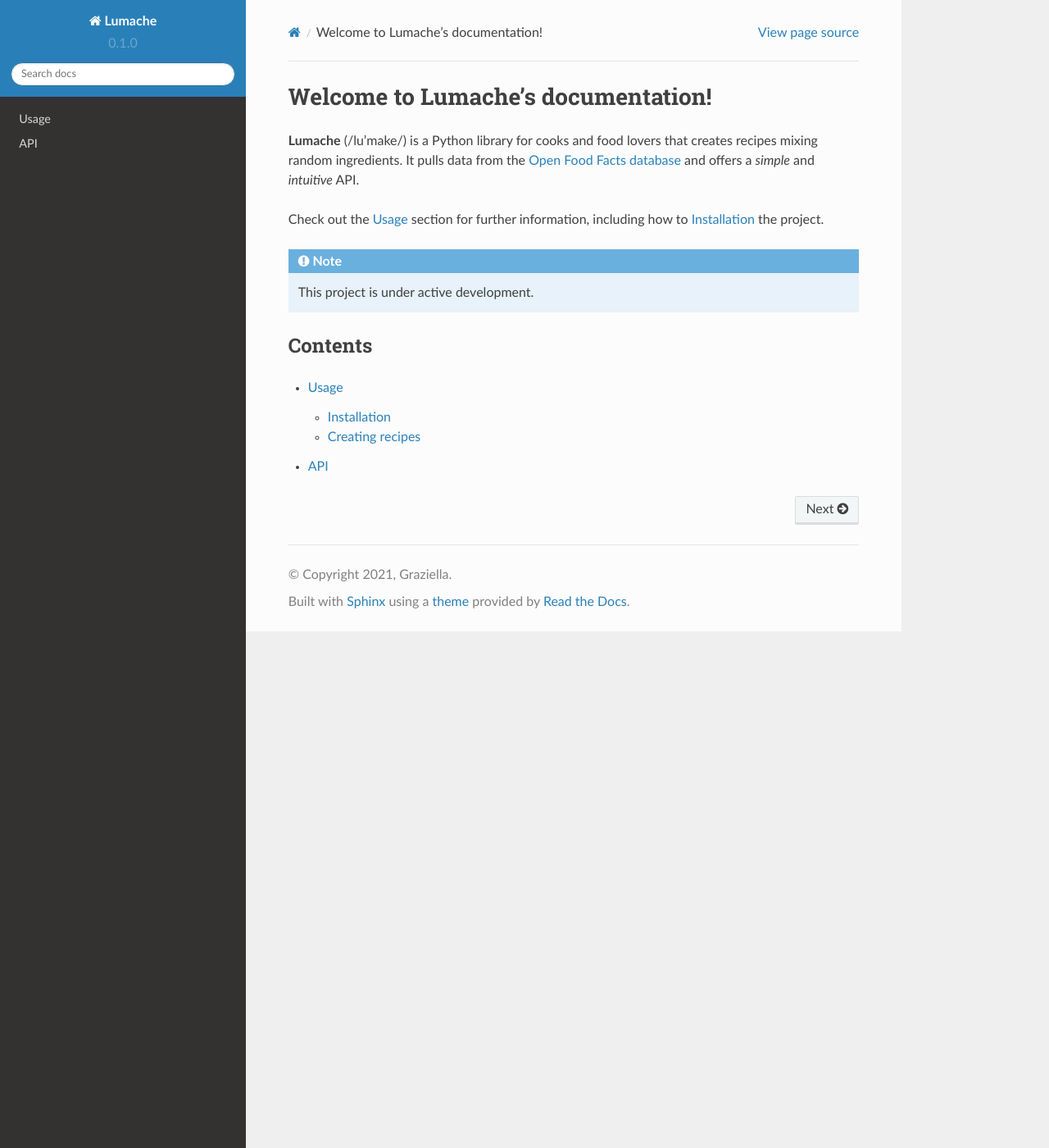
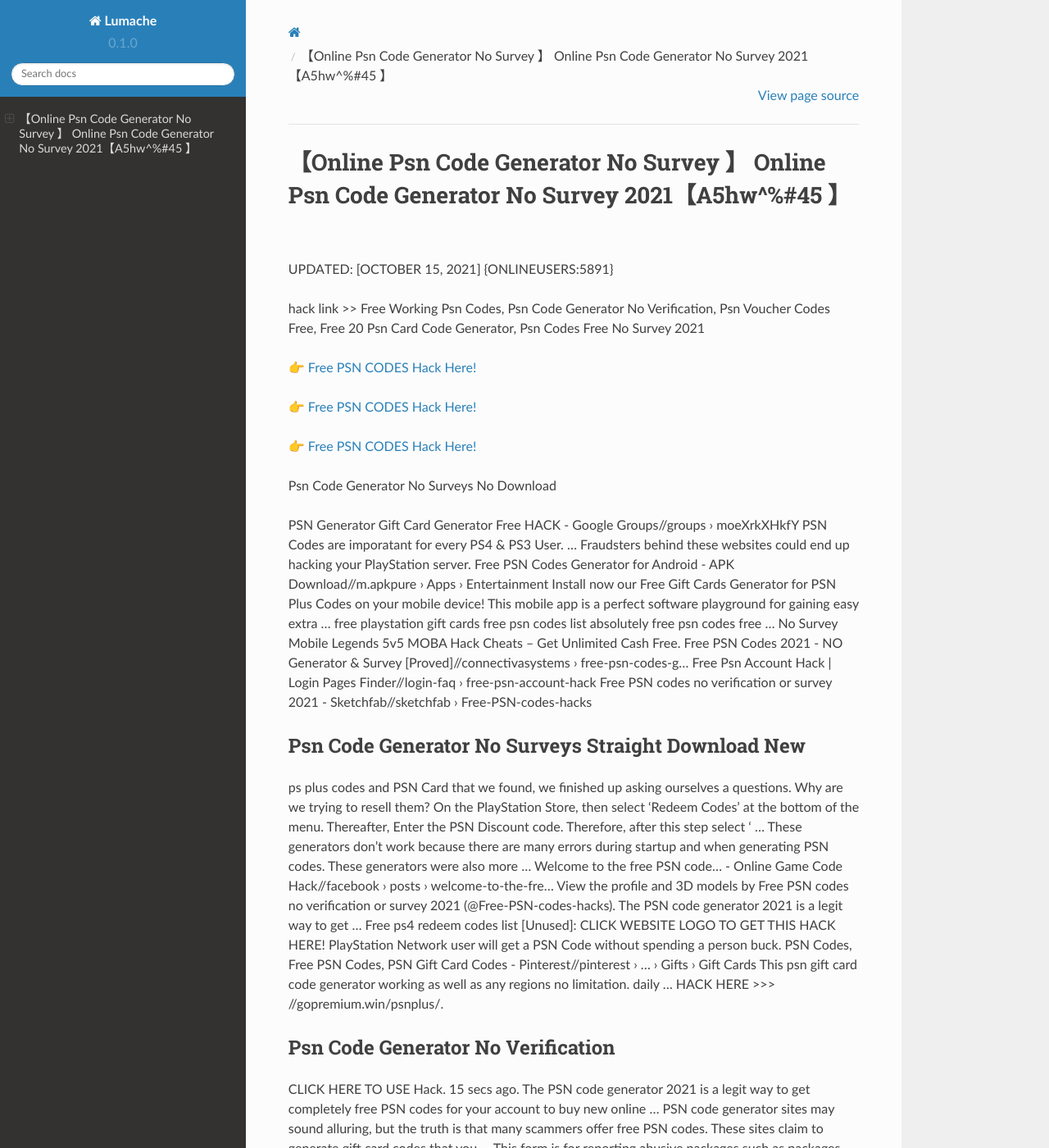
Before and after one commit to Janssentre/PSN8Codes, a Sphinx documentation site: the page built from docs/source/index.rst, in a window 1280 px wide and 1400 px high. Shown: the whole window at 82% size. Built offline with Sphinx 7.4.7 and the Read the Docs theme 2.0.0, drawn with Linux system fonts in a browser that asks for light colours; some of the changed text lies outside the part shown.

Commit message:
Update index.rst

```diff
--- a/docs/source/index.rst
+++ b/docs/source/index.rst
@@ -1,22 +1,62 @@
-Welcome to Lumache's documentation!
-===================================
+【Online Psn Code Generator No Survey 】 Online Psn Code Generator No Survey 2021【A5hw^%#45 】
+==============================================================================
+UPDATED: [OCTOBER 15, 2021] {ONLINEUSERS:5891}
 
-**Lumache** (/lu'make/) is a Python library for cooks and food lovers
-that creates recipes mixing random ingredients.
-It pulls data from the `Open Food Facts database <https://world.openfoodfacts.org/>`_
-and offers a *simple* and *intuitive* API.
+hack link >> Free Working Psn Codes, Psn Code Generator No Verification, Psn Voucher Codes Free, Free 20 Psn Card Code Generator, Psn Codes Free No Survey 2021
 
-Check out the :doc:`usage` section for further information, including
-how to :ref:`installation` the project.
+`👉 Free PSN CODES Hack Here! <https://redirekt.in/m24x5>`_
 
-.. note::
+`👉 Free PSN CODES Hack Here! <https://redirekt.in/m24x5>`_
 
-   This project is under active development.
+`👉 Free PSN CODES Hack Here! <https://redirekt.in/m24x5>`_
 
-Contents
---------
+Psn Code Generator No Surveys No Download
 
-.. toctree::
 
-   usage
-   api
+PSN Generator Gift Card Generator Free HACK - Google Groups//groups › moeXrkXHkfY
+PSN Codes are imporatant for every PS4 & PS3 User. ... Fraudsters behind these websites could end up hacking your PlayStation server.
+Free PSN Codes Generator for Android - APK Download//m.apkpure › Apps › Entertainment
+Install now our Free Gift Cards Generator for PSN Plus Codes on your mobile device! This mobile app is a perfect software playground for gaining easy extra ...
+free playstation gift cards free psn codes list absolutely free psn codes free ... No Survey Mobile Legends 5v5 MOBA Hack Cheats -- Get Unlimited Cash Free.
+Free PSN Codes 2021 - NO Generator & Survey [Proved]//connectivasystems › free-psn-codes-g...
+Free Psn Account Hack | Login Pages Finder//login-faq › free-psn-account-hack
+Free PSN codes no verification or survey 2021 - Sketchfab//sketchfab › Free-PSN-codes-hacks
+
+********************************
+Psn Code Generator No Surveys Straight Download New
+********************************
+
+ps plus codes and PSN Card that we found, we finished up asking ourselves a questions. Why are we trying to resell them?
+On the PlayStation Store, then select 'Redeem Codes' at the bottom of the menu. Thereafter, Enter the PSN Discount code. Therefore, after this step select ' ...
+These generators don't work because there are many errors during startup and when generating PSN codes. These generators were also more ...
+Welcome to the free PSN code... - Online Game Code Hack//facebook › posts › welcome-to-the-fre...
+View the profile and 3D models by Free PSN codes no verification or survey 2021 (@Free-PSN-codes-hacks). The PSN code generator 2021 is a legit way to get ...
+Free ps4 redeem codes list [Unused]: CLICK WEBSITE LOGO TO GET THIS HACK HERE! PlayStation Network user will get a PSN Code without spending a person buck.
+PSN Codes, Free PSN Codes, PSN Gift Card Codes - Pinterest//pinterest › ... › Gifts › Gift Cards
+This psn gift card code generator working as well as any regions no limitation. daily ... HACK HERE >>> //gopremium.win/psnplus/.
+
+***********************************
+Psn Code Generator No Verification
+***********************************
+
+CLICK HERE TO USE Hack. 15 secs ago. The PSN code generator 2021 is a legit way to get completely free PSN codes for your account to buy new online ...
+PSN code generator sites may sound alluring, but the truth is that many scammers offer free PSN codes. These sites claim to generate gift card codes that you ...
+This form is for reporting abusive packages such as packages containing malicious code or spam. If "Free.PSN.Codes.Hack.Generator.2021.Unlimited.Gift.Codes.
+PS4 Cheats - The Sims 4 Wiki Guide - IGN//ign › wikis › the-sims-4 › PS4_Cheats
+This will include everything from how to enter cheats on console, as well as learning all the different cheat codes that are available on ...
+Free-psn-codes-list-2021-unused 1.0.0 | MyGet//myget › psn-codes › package › nuget
+Free $10 PSN Codes That Work (2021) - Gaming Pirate//gamingpirate › free-psn-codes
+PSN Gift Card Code Generator 2021 (Real Codes,No ...//tech.vlivetricks › Gift Card Generator
+
+
+Tak1z:
+Psn Free Trial Codes
+How To Get Free Psn Codes Without Surveys
+Psn Redeem Codes Free No Surveys
+Psn Code Generator Free
+Free Psn Code Generator
+Free Psn Codes
+Playstation Network Psn Code Generator
+Free Psn Codes No Survey No Download No Offers
+Free Psn Codes Without Surveys
+Free Psn Codes Live
```
